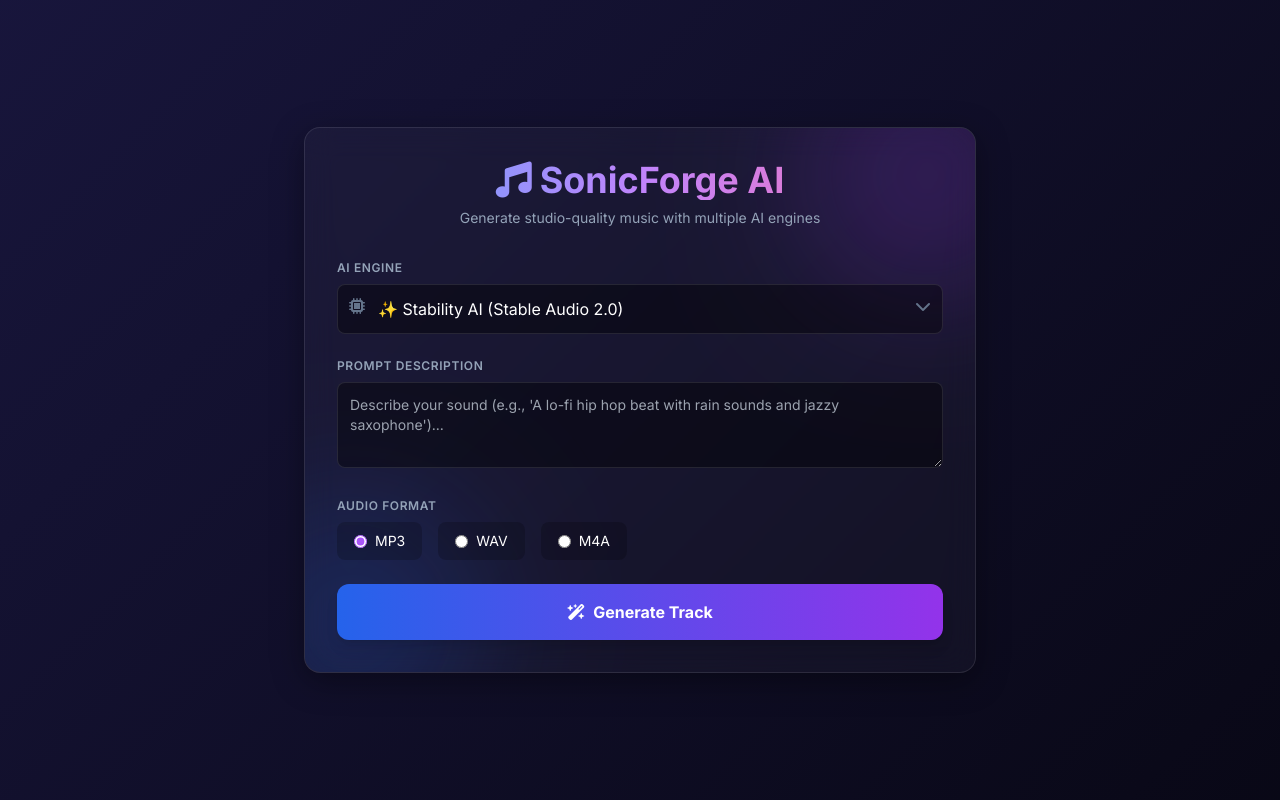
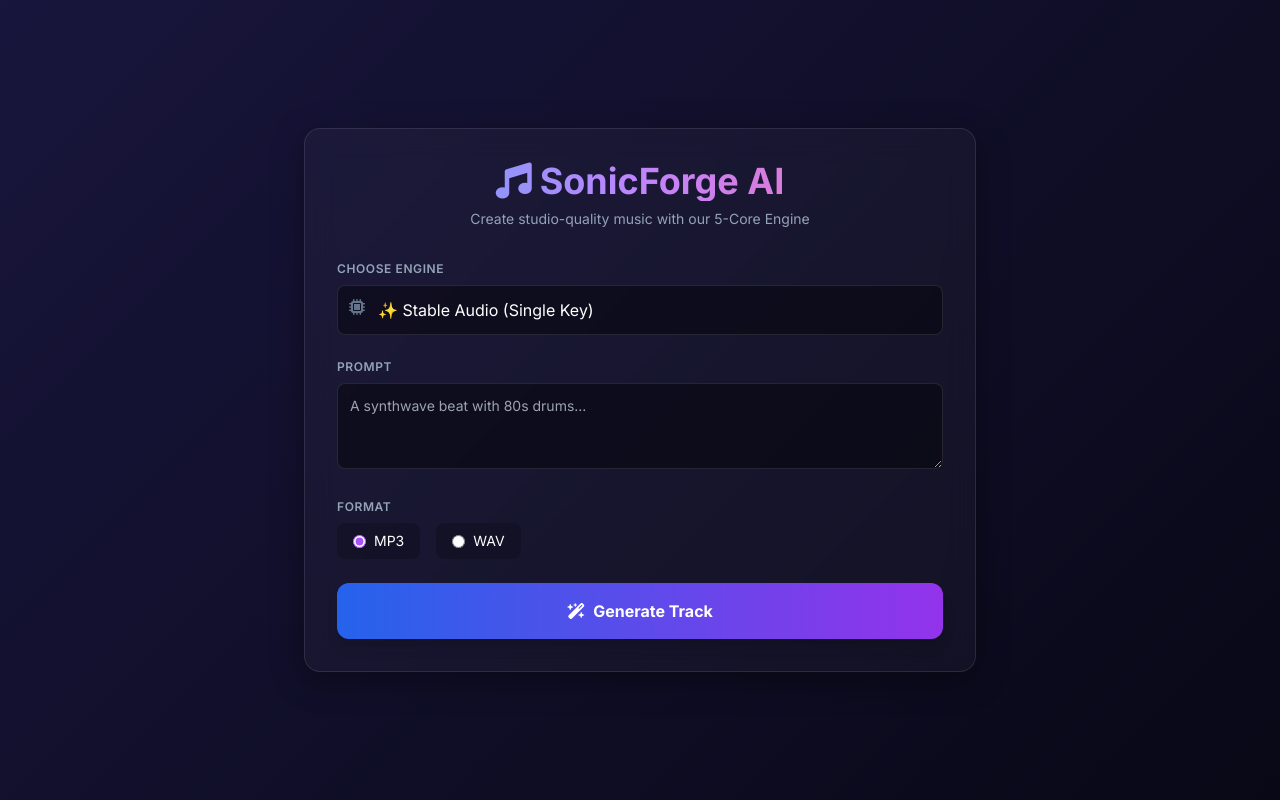
Before and after one commit to APPLEPIE6969/AI-Music-Generator, a Flask app: page / in a window 1280 px wide. Run offline with Flask 3, Linux system fonts and the light colour scheme; some libraries are stand-ins or nearby versions.

Commit message:
Update index.html

```diff
--- a/templates/index.html
+++ b/templates/index.html
@@ -4,11 +4,8 @@
     <meta charset="UTF-8">
     <meta name="viewport" content="width=device-width, initial-scale=1.0">
     <title>SonicForge AI</title>
-    <!-- Tailwind CSS -->
     <script src="https://cdn.tailwindcss.com"></script>
-    <!-- Google Fonts -->
     <link href="https://fonts.googleapis.com/css2?family=Inter:wght@300;400;600;700&display=swap" rel="stylesheet">
-    <!-- Icons -->
     <link rel="stylesheet" href="https://cdnjs.cloudflare.com/ajax/libs/font-awesome/6.4.0/css/all.min.css">
 
     <style>
@@ -18,127 +15,98 @@
             background-size: 400% 400%;
             animation: gradientBG 15s ease infinite;
         }
-
-        @keyframes gradientBG {
-            0% { background-position: 0% 50%; }
-            50% { background-position: 100% 50%; }
-            100% { background-position: 0% 50%; }
-        }
-
-        /* Glassmorphism Card */
+        @keyframes gradientBG { 0% { background-position: 0% 50%; } 50% { background-position: 100% 50%; } 100% { background-position: 0% 50%; } }
         .glass-card {
             background: rgba(255, 255, 255, 0.03);
             backdrop-filter: blur(16px);
-            -webkit-backdrop-filter: blur(16px);
             border: 1px solid rgba(255, 255, 255, 0.1);
             box-shadow: 0 8px 32px 0 rgba(0, 0, 0, 0.37);
         }
-
-        /* Custom Input Styling */
         .custom-select, .custom-input {
             background: rgba(0, 0, 0, 0.4);
             border: 1px solid rgba(255, 255, 255, 0.1);
             color: white;
-            transition: all 0.3s ease;
         }
-        .custom-select:focus, .custom-input:focus {
-            border-color: #818cf8;
-            box-shadow: 0 0 15px rgba(129, 140, 248, 0.3);
-            outline: none;
-        }
-
-        /* Loader Animation (Music Bars) */
-        .music-loader {
-            display: flex;
-            align-items: flex-end;
-            height: 30px;
-            gap: 4px;
-        }
-        .bar {
-            width: 6px;
-            background: #818cf8;
-            animation: bounce 1s infinite ease-in-out;
-        }
-        .bar:nth-child(1) { animation-delay: 0.0s; height: 10px; }
-        .bar:nth-child(2) { animation-delay: 0.1s; height: 15px; }
-        .bar:nth-child(3) { animation-delay: 0.2s; height: 20px; }
-        .bar:nth-child(4) { animation-delay: 0.3s; height: 12px; }
-
-        @keyframes bounce {
-            0%, 100% { height: 10px; opacity: 0.5; }
-            50% { height: 25px; opacity: 1; background: #c084fc; }
-        }
+        .music-loader .bar { width: 6px; background: #818cf8; animation: bounce 1s infinite; }
+        .music-loader .bar:nth-child(1) { animation-delay: 0s; }
+        .music-loader .bar:nth-child(2) { animation-delay: 0.1s; }
+        .music-loader .bar:nth-child(3) { animation-delay: 0.2s; }
+        .music-loader .bar:nth-child(4) { animation-delay: 0.3s; }
+        @keyframes bounce { 0%, 100% { height: 10px; opacity: 0.5; } 50% { height: 25px; opacity: 1; background: #c084fc; } }
     </style>
 </head>
 <body class="text-white min-h-screen flex items-center justify-center p-4">
 
-    <!-- Main Container -->
     <div class="glass-card w-full max-w-2xl rounded-2xl p-8 relative overflow-hidden">
 
-        <!-- Decorative Glow -->
-        <div class="absolute -top-20 -right-20 w-64 h-64 bg-purple-600 rounded-full mix-blend-multiply filter blur-3xl opacity-20 animate-blob"></div>
-        <div class="absolute -bottom-20 -left-20 w-64 h-64 bg-blue-600 rounded-full mix-blend-multiply filter blur-3xl opacity-20 animate-blob animation-delay-2000"></div>
-
-        <!-- Header -->
         <div class="text-center mb-8 relative z-10">
             <h1 class="text-4xl font-bold bg-clip-text text-transparent bg-gradient-to-r from-blue-400 via-purple-400 to-pink-400 mb-2">
                 <i class="fa-solid fa-music mr-2"></i>SonicForge AI
             </h1>
-            <p class="text-slate-400 text-sm">Generate studio-quality music with multiple AI engines</p>
+            <p class="text-slate-400 text-sm">Create studio-quality music with our 5-Core Engine</p>
         </div>
 
-        <!-- Controls -->
         <div class="space-y-6 relative z-10">
 
-            <!-- Model Select -->
             <div>
-                <label class="text-xs font-semibold text-slate-400 uppercase tracking-wider mb-2 block">AI Engine</label>
+                <label class="text-xs font-semibold text-slate-400 uppercase tracking-wider mb-2 block">Choose Engine</label>
                 <div class="relative">
                     <i class="fa-solid fa-microchip absolute left-3 top-3.5 text-slate-500"></i>
-                    <select id="modelSelect" class="custom-select w-full rounded-lg py-3 pl-10 pr-4 appearance-none cursor-pointer">
-                        <optgroup label="Premium Models (API Key Required)">
-                            <option value="stable-audio">✨ Stability AI (Stable Audio 2.0)</option>
+                    <select id="modelSelect" class="custom-select w-full rounded-lg py-3 pl-10 pr-4 appearance-none cursor-pointer focus:outline-none focus:border-blue-500 transition">
+
+                        <optgroup label="Premium (Stability)">
+                            <option value="stable-audio-standard">✨ Stable Audio (Single Key)</option>
+                            <option value="stable-audio-infinite">♾️ Stable Audio (50-Key Cycle)</option>
+                        </optgroup>
+
+                        <optgroup label="Premium (Udio)">
                             <option value="udio">🚀 Udio AI (Beta)</option>
                         </optgroup>
+
                         <optgroup label="Free / Open Source">
                             <option value="musicgen">🎹 MusicGen (Meta)</option>
                             <option value="riffusion">🎸 Riffusion</option>
                         </optgroup>
+
                     </select>
-                    <i class="fa-solid fa-chevron-down absolute right-3 top-3.5 text-slate-500 pointer-events-none"></i>
                 </div>
             </div>
 
-            <!-- Prompt Input -->
             <div>
-                <label class="text-xs font-semibold text-slate-400 uppercase tracking-wider mb-2 block">Prompt Description</label>
-                <textarea id="promptInput" rows="3" class="custom-input w-full rounded-lg p-3 text-sm" placeholder="Describe your sound (e.g., 'A lo-fi hip hop beat with rain sounds and jazzy saxophone')..."></textarea>
+                <label class="text-xs font-semibold text-slate-400 uppercase tracking-wider mb-2 block">Prompt</label>
+                <textarea id="promptInput" rows="3" class="custom-input w-full rounded-lg p-3 text-sm focus:outline-none focus:border-blue-500 transition" placeholder="A synthwave beat with 80s drums..."></textarea>
             </div>
 
-            <!-- Format Select -->
             <div>
-                <label class="text-xs font-semibold text-slate-400 uppercase tracking-wider mb-2 block">Audio Format</label>
+                <label class="text-xs font-semibold text-slate-400 uppercase tracking-wider mb-2 block">Format</label>
                 <div class="flex gap-4">
-                    <label class="flex items-center gap-2 cursor-pointer bg-black/20 px-4 py-2 rounded-lg border border-transparent hover:border-slate-500 transition">
-                        <input type="radio" name="format" value="mp3" checked class="accent-purple-500">
-                        <span class="text-sm">MP3</span>
-                    </label>
-                    <label class="flex items-center gap-2 cursor-pointer bg-black/20 px-4 py-2 rounded-lg border border-transparent hover:border-slate-500 transition">
-                        <input type="radio" name="format" value="wav" class="accent-purple-500">
-                        <span class="text-sm">WAV</span>
-                    </label>
-                    <label class="flex items-center gap-2 cursor-pointer bg-black/20 px-4 py-2 rounded-lg border border-transparent hover:border-slate-500 transition">
-                        <input type="radio" name="format" value="m4a" class="accent-purple-500">
-                        <span class="text-sm">M4A</span>
-                    </label>
+                    <label class="flex items-center gap-2 cursor-pointer bg-black/20 px-4 py-2 rounded-lg hover:bg-white/5 transition"><input type="radio" name="format" value="mp3" checked class="accent-purple-500"><span class="text-sm">MP3</span></label>
+                    <label class="flex items-center gap-2 cursor-pointer bg-black/20 px-4 py-2 rounded-lg hover:bg-white/5 transition"><input type="radio" name="format" value="wav" class="accent-purple-500"><span class="text-sm">WAV</span></label>
                 </div>
             </div>
 
-            <!-- Generate Button -->
-            <button id="generateBtn" class="w-full bg-gradient-to-r from-blue-600 to-purple-600 hover:from-blue-500 hover:to-purple-500 text-white font-bold py-4 rounded-xl shadow-lg transform transition hover:-translate-y-1 active:scale-95 flex justify-center items-center gap-2 group">
-                <i class="fa-solid fa-wand-magic-sparkles group-hover:animate-pulse"></i>
-                <span>Generate Track</span>
+            <button id="generateBtn" class="w-full bg-gradient-to-r from-blue-600 to-purple-600 hover:from-blue-500 hover:to-purple-500 text-white font-bold py-4 rounded-xl shadow-lg transform transition hover:-translate-y-1 active:scale-95 flex justify-center items-center gap-2">
+                <i class="fa-solid fa-wand-magic-sparkles"></i> <span>Generate Track</span>
             </button>
 
-            <!-- Loading State -->
-            <div id="loading" class="hidd
+            <div id="loading" class="hidden flex flex-col items-center justify-center py-4">
+                <div class="music-loader flex items-end gap-1 h-8 mb-3">
+                    <div class="bar h-2"></div><div class="bar h-4"></div><div class="bar h-6"></div><div class="bar h-3"></div>
+                </div>
+                <p class="text-slate-300 text-sm animate-pulse">AI is composing...</p>
+            </div>
+
+            <div id="result" class="hidden animate-fade-in-up">
+                <div class="bg-black/40 rounded-xl p-4 border border-white/10">
+                    <audio id="player" controls class="w-full mb-4"></audio>
+                    <a id="download" class="block w-full text-center bg-green-600 hover:bg-green-500 text-white py-3 rounded-lg font-bold shadow-md">Download</a>
+                </div>
+            </div>
+
+            <div id="errorMsg" class="hidden bg-red-500/20 border border-red-500/50 text-red-200 p-3 rounded-lg text-sm text-center"></div>
+
+        </div>
+    </div>
+    <script src="/static/script.js"></script>
+</body>
+</html>
```
